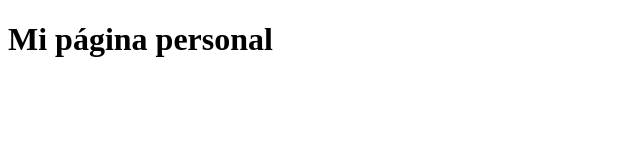
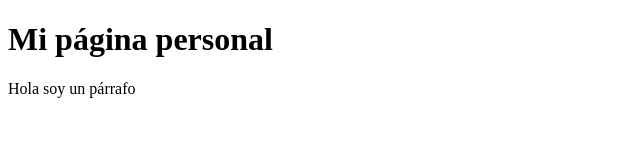
Before and after one commit to MARTINE12722/practica-git-1, a plain HTML site: page index.html in a window 1280 px wide. Shown: the whole page, without its empty margins (0-640 px from the left). Drawn offline with Linux system fonts and the light colour scheme.

Commit message:
agregue un párrafo

```diff
--- a/index.html
+++ b/index.html
@@ -9,5 +9,7 @@
 <body>
     <h1>Mi página personal</h1>
 
+    <p>Hola soy un párrafo</p>
+
 </body>
 </html>
```
